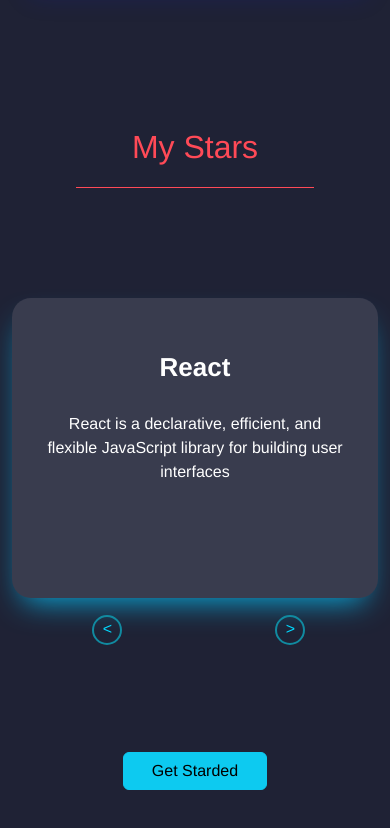
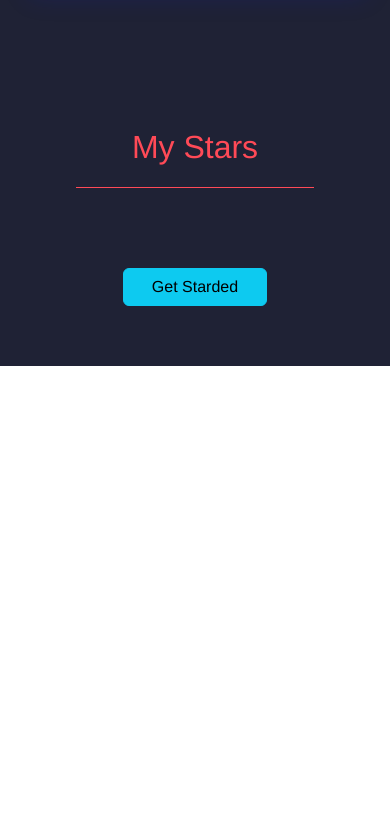
Before and after one commit to berra-web/myportfolio, a React (Create React App) app: page /skills in a window 390 px wide. Shown: the part 4324-5152 px from the top of the page. After the commit the page ends 4690 px from the top, so only its background shows below. Built offline with nearby package versions, Linux system fonts and the light colour scheme.

Commit message:
responsive

```diff
--- a/src/pages/Skills/Barbarian/Barbarian.css
+++ b/src/pages/Skills/Barbarian/Barbarian.css
@@ -4,6 +4,7 @@
 .slide-container {
     height: 100%;
     text-align: center;
+    margin: 50px 15px 0 20px;
 }
 
 .wrapper {
@@ -45,6 +46,7 @@
     color: #fff;
     height: 450px;
     display: inline-block;
+    margin: 50px 15px 20px 50px;
     border-radius: 19px;
     position: relative;
     text-align: center;
@@ -204,7 +206,7 @@
     display: flex;
     align-items: center;
     justify-content: center;
-    margin: 80px 0 40px 130px;
+    margin: 80px 0 40px 160px;
     font-size: 60px;
 }
 
@@ -222,9 +224,8 @@
     .clash-card__level {
         display: none;
     }
-    .clash-card {
-        padding-top: 50px;
-        height: 300px;
+    .barbarianDiv{
+        display: none;
     }
   }
 
@@ -235,7 +236,7 @@
     .clash-card__level {
         width: 130px;
         height: 130px;
-        margin: 80px 0 40px 200px;
+        margin: 80px 0 40px 240px;
     }
     .clash-card {
         height: 700px;
--- a/src/pages/Skills/Skills.jsx
+++ b/src/pages/Skills/Skills.jsx
@@ -41,8 +41,10 @@
                 <Col className='col-services'>
                     <h1 className="mainHeader">My Stars</h1>
                     <div className="commonBorder"></div>
-                    <Barbarian />
                 </Col>
+                    <div className='barbarianDiv'>
+                        <Barbarian />
+                    </div>
               <p><Nav.Link as={Link} to="/contact"><Button variant="info" className='service-button'>Get Starded</Button></Nav.Link></p>
             </div>
         </Container>
```
